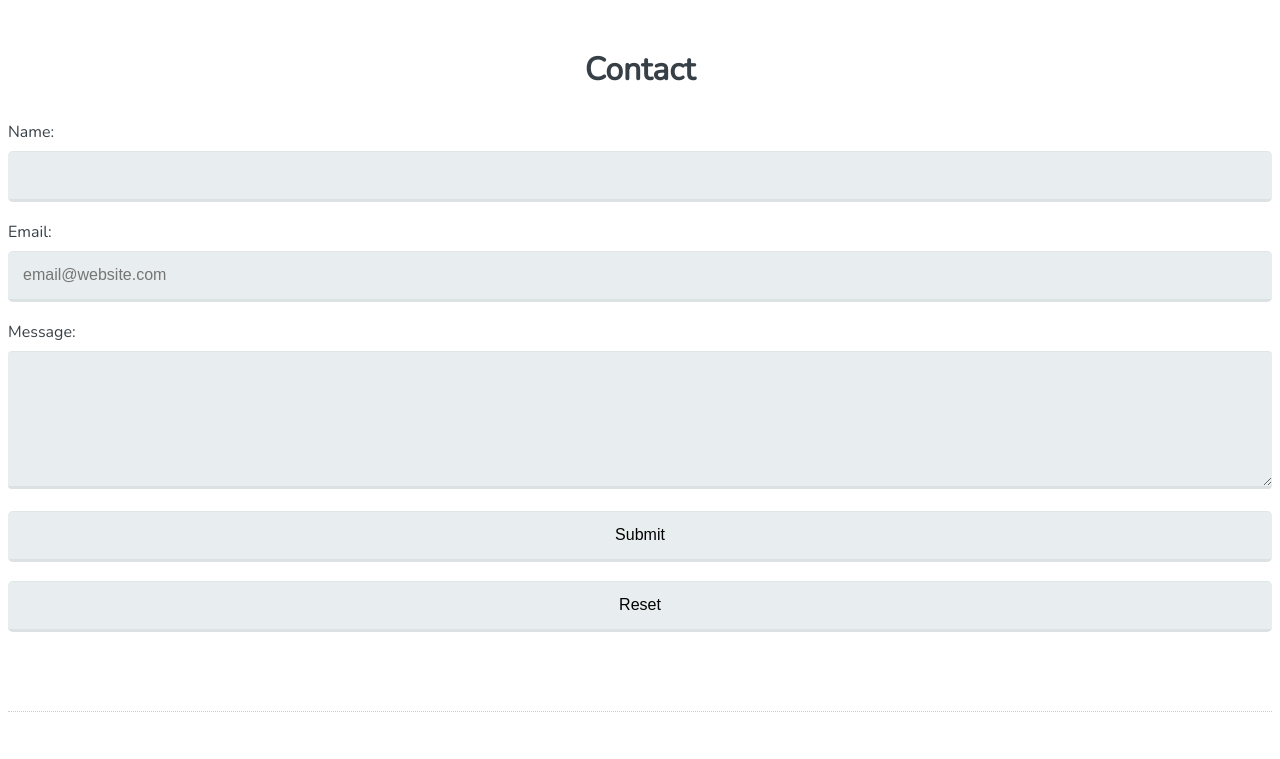
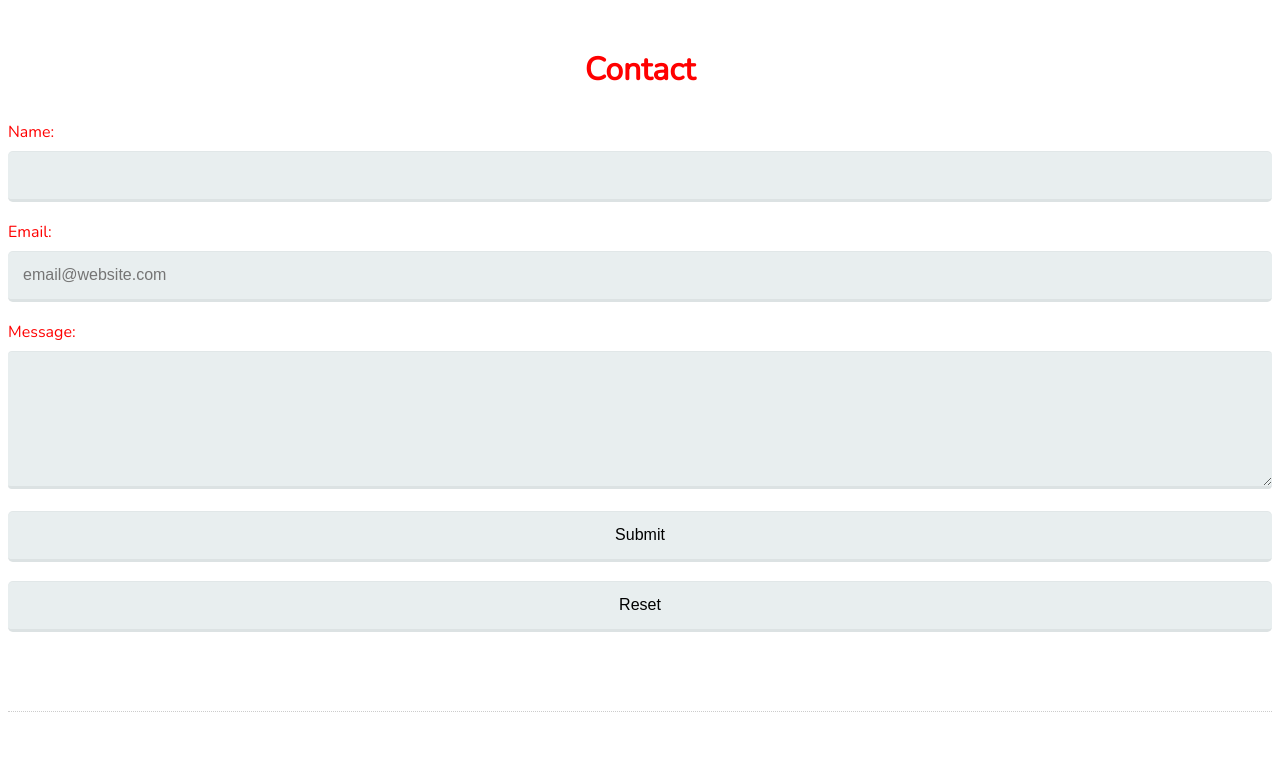
Before and after one commit to BabaSar/fsjs-Unit-3-CSS-Selectors-Course, a plain HTML site: page index.html in a window 1280 px wide. Shown: the top 759 px of the page. Drawn offline with nearby package versions, Linux system fonts and the light colour scheme.

Commit message:
attribute selector
[class] to select anything with a class attr, regardless of the value

```diff
--- a/css/selectors.css
+++ b/css/selectors.css
@@ -1 +1,6 @@
 /* Attribute Selectors ------------- */
+
+/* This just selects anything with a class, even if the values are different */
+[class] {
+    color: red;
+}
```
